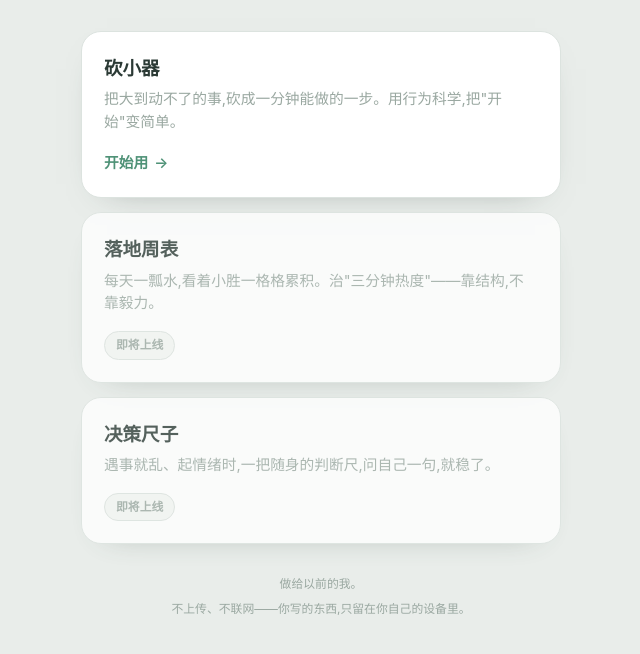
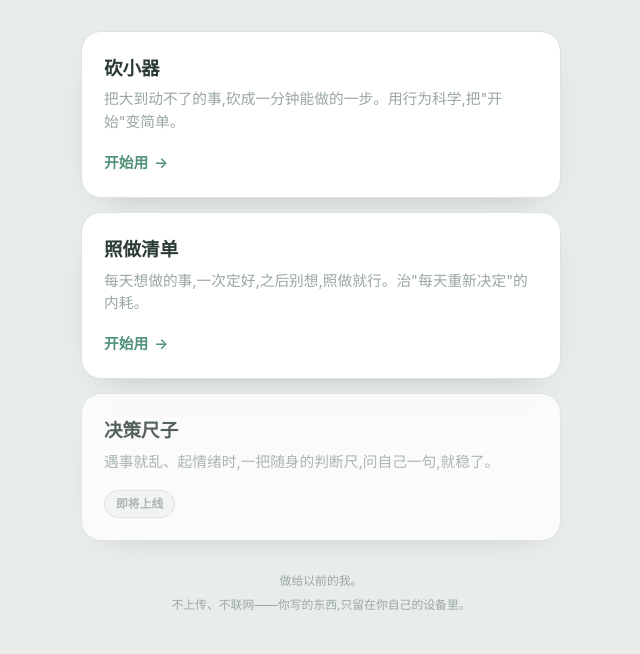
Before and after one commit to slowrecover/hsptoolbox, a plain HTML site: page index.html in a window 1280 px wide. Shown: the part 194-848 px from the top of the page, without its empty margins (319-959 px from the left). Drawn offline with Linux system fonts and the light colour scheme.

Commit message:
Update index.html

```diff
--- a/index.html
+++ b/index.html
@@ -21,8 +21,6 @@ body{
   padding:48px 22px 40px;
 }
 .wrap{width:100%;max-width:480px}
-
-/* header */
 .head{margin-bottom:34px}
 .mark{display:flex;align-items:center;gap:9px;margin-bottom:18px}
 .dot{width:8px;height:8px;border-radius:50%;background:var(--accent)}
@@ -30,8 +28,6 @@ body{
 h1{font-size:1.7rem;line-height:1.3;margin:0 0 10px;letter-spacing:.01em}
 .tag{color:var(--muted);font-size:.95rem;margin:0}
 .tag b{color:var(--accent);font-weight:600}
-
-/* cards */
 .cards{display:flex;flex-direction:column;gap:14px}
 .card{
   display:block;text-decoration:none;color:inherit;
@@ -46,54 +42,44 @@ a.card:hover{transform:translateY(-2px);box-shadow:0 18px 40px -24px rgba(43,58,
 .cta{display:inline-flex;align-items:center;gap:6px;color:var(--accent);font-weight:600;font-size:.92rem}
 .cta .arrow{transition:transform .14s}
 a.card:hover .cta .arrow{transform:translateX(3px)}
-
 .card.soon{opacity:.78}
 .pill{
   display:inline-block;font-size:.74rem;color:var(--muted);font-weight:600;
   background:var(--surface-soft);border:1px solid var(--line);
   border-radius:999px;padding:4px 11px;
 }
-
 .foot{margin-top:30px;text-align:center;color:var(--muted);font-size:.74rem;line-height:1.7}
 .foot .priv{display:block;margin-top:4px}
 </style>
 </head>
 <body>
 <div class="wrap">
-
   <header class="head">
     <div class="mark"><span class="dot"></span><span>自救工具箱</span></div>
     <h1>用行为科学,<br>帮高敏感的你,慢慢开始</h1>
     <p class="tag">一个个小工具,帮你在动不了的时候,<b>动一下</b>。</p>
   </header>
-
   <div class="cards">
-
     <a class="card" href="kanxiaoqi.html">
       <h2>砍小器</h2>
       <p>把大到动不了的事,砍成一分钟能做的一步。用行为科学,把"开始"变简单。</p>
       <span class="cta">开始用 <span class="arrow">→</span></span>
     </a>
-
-    <div class="card soon">
-      <h2>落地周表</h2>
-      <p>每天一瓢水,看着小胜一格格累积。治"三分钟热度"——靠结构,不靠毅力。</p>
-      <span class="pill">即将上线</span>
-    </div>
-
+    <a class="card" href="zhaozuo.html">
+      <h2>照做清单</h2>
+      <p>每天想做的事,一次定好,之后别想,照做就行。治"每天重新决定"的内耗。</p>
+      <span class="cta">开始用 <span class="arrow">→</span></span>
+    </a>
     <div class="card soon">
       <h2>决策尺子</h2>
       <p>遇事就乱、起情绪时,一把随身的判断尺,问自己一句,就稳了。</p>
       <span class="pill">即将上线</span>
     </div>
-
   </div>
-
   <p class="foot">
     做给以前的我。
     <span class="priv">不上传、不联网——你写的东西,只留在你自己的设备里。</span>
   </p>
-
 </div>
 </body>
 </html>
```
